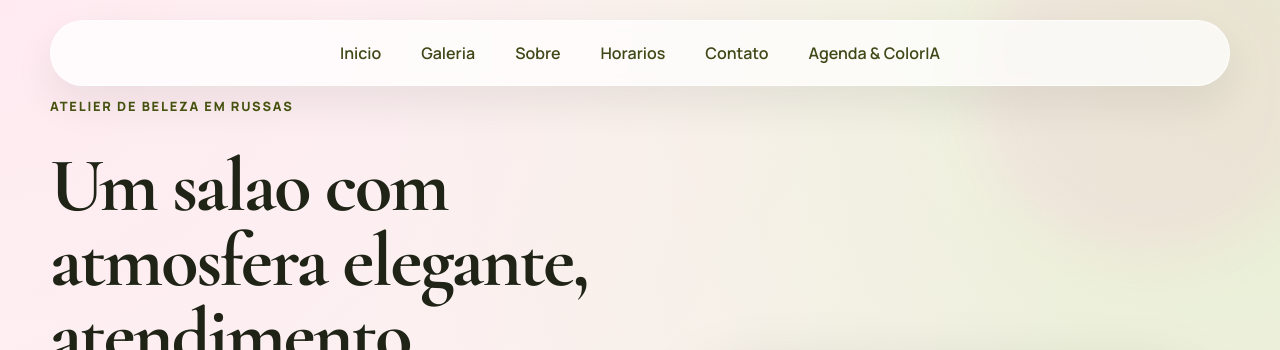
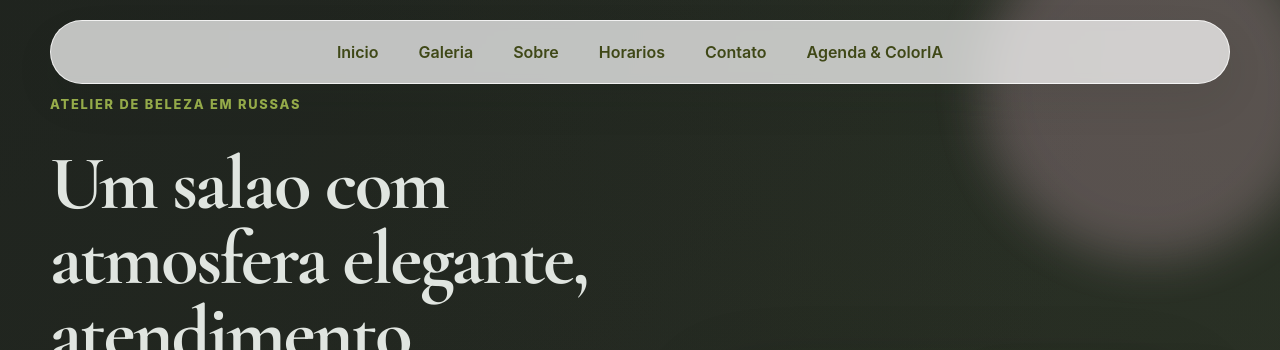
Before and after one commit to adilsonprograma/site-salao-renovo-com-ia, a website: page legacy/python-version/index.html in a window 1280 px wide. Shown: the top 350 px of the page. Drawn offline with nearby package versions, Linux system fonts and the light colour scheme.

Commit message:
Refactor dark theme, add README and tests, improve maintainability

```diff
--- a/legacy/python-version/assets/styles/main.css
+++ b/legacy/python-version/assets/styles/main.css
@@ -1,20 +1,21 @@
 :root {
-    --brand: #6f7d19;
-    --brand-deep: #485410;
-    --brand-soft: #95a63f;
-    --accent: #f2c1d6;
+    /* Dark theme palette */
+    --brand: #c0d36e; /* lighter accent for visibility */
+    --brand-deep: #9ab04c;
+    --brand-soft: #d1e298;
+    --accent: #f2c1d6; /* keep for highlights */
     --accent-soft: #fde8ef;
-    --ink: #1f2417;
-    --muted: #5f6458;
-    --line: rgba(48, 54, 34, 0.12);
-    --surface: rgba(255, 255, 255, 0.7);
-    --surface-strong: rgba(255, 255, 255, 0.9);
-    --card-bg: rgba(255, 255, 255, 0.82);
-    --card-shadow: 0 28px 70px rgba(32, 31, 24, 0.12);
+    --ink: #e0e5e0; /* light text */
+    --muted: #c3c9bf;
+    --line: rgba(200, 210, 190, 0.12);
+    --surface: rgba(24, 27, 22, 0.85);
+    --surface-strong: rgba(30, 34, 28, 0.95);
+    --card-bg: rgba(40, 44, 38, 0.9);
+    --card-shadow: 0 28px 70px rgba(0, 0, 0, 0.4);
     --chat-bg: #181b16;
     --chat-surface: #20241c;
     --chat-border: #31372b;
-    --danger: #b00020;
+    --danger: #ff6b6b;
     --radius-xl: 34px;
     --radius-lg: 26px;
     --radius-md: 18px;
@@ -37,12 +38,12 @@ body {
     margin: 0;
     min-height: 100vh;
     overflow-x: hidden;
-    font-family: "Manrope", system-ui, sans-serif;
+    font-family: "Inter", system-ui, sans-serif;
     color: var(--ink);
     background:
-        radial-gradient(circle at top left, rgba(255, 232, 240, 0.88), transparent 28%),
-        radial-gradient(circle at top right, rgba(220, 235, 192, 0.64), transparent 24%),
-        linear-gradient(140deg, #fdfaf6 0%, #f4f0e7 45%, #f8edf2 100%);
+        radial-gradient(circle at top left, rgba(30, 34, 28, 0.5), transparent 28%),
+        radial-gradient(circle at top right, rgba(45, 55, 40, 0.5), transparent 24%),
+        linear-gradient(140deg, #212621 0%, #2b3024 45%, #2e3a2b 100%);
 }
 
 body::before,
@@ -167,6 +168,7 @@ textarea {
     color: #fff;
     text-decoration: none;
     transform: translateY(-1px);
+    transition: background 0.2s ease, color 0.2s ease;
 }
 
 .hero,
@@ -324,7 +326,8 @@ li {
 .showcase-note:hover,
 .contact-panel:hover {
     transform: translateY(-4px);
-    box-shadow: 0 20px 36px rgba(31, 36, 23, 0.1);
+    box-shadow: 0 20px 36px rgba(0, 0, 0, 0.2);
+    transition: transform 0.22s ease, box-shadow 0.22s ease;
 }
 
 .metric-card span {
@@ -476,8 +479,9 @@ li {
     gap: 0;
     border-radius: 30px;
     overflow: hidden;
-    background: linear-gradient(145deg, rgba(16, 19, 13, 0.95), rgba(51, 57, 43, 0.88));
+    background: linear-gradient(145deg, rgba(30, 34, 28, 0.95), rgba(60, 68, 55, 0.88));
     color: #fff;
+    transition: background 0.3s ease;
 }
 
 .carousel__media {
```
Also changed, not shown: index.html (+2 -1 lines), tests/site.test.js (added, +13 -0 lines).
